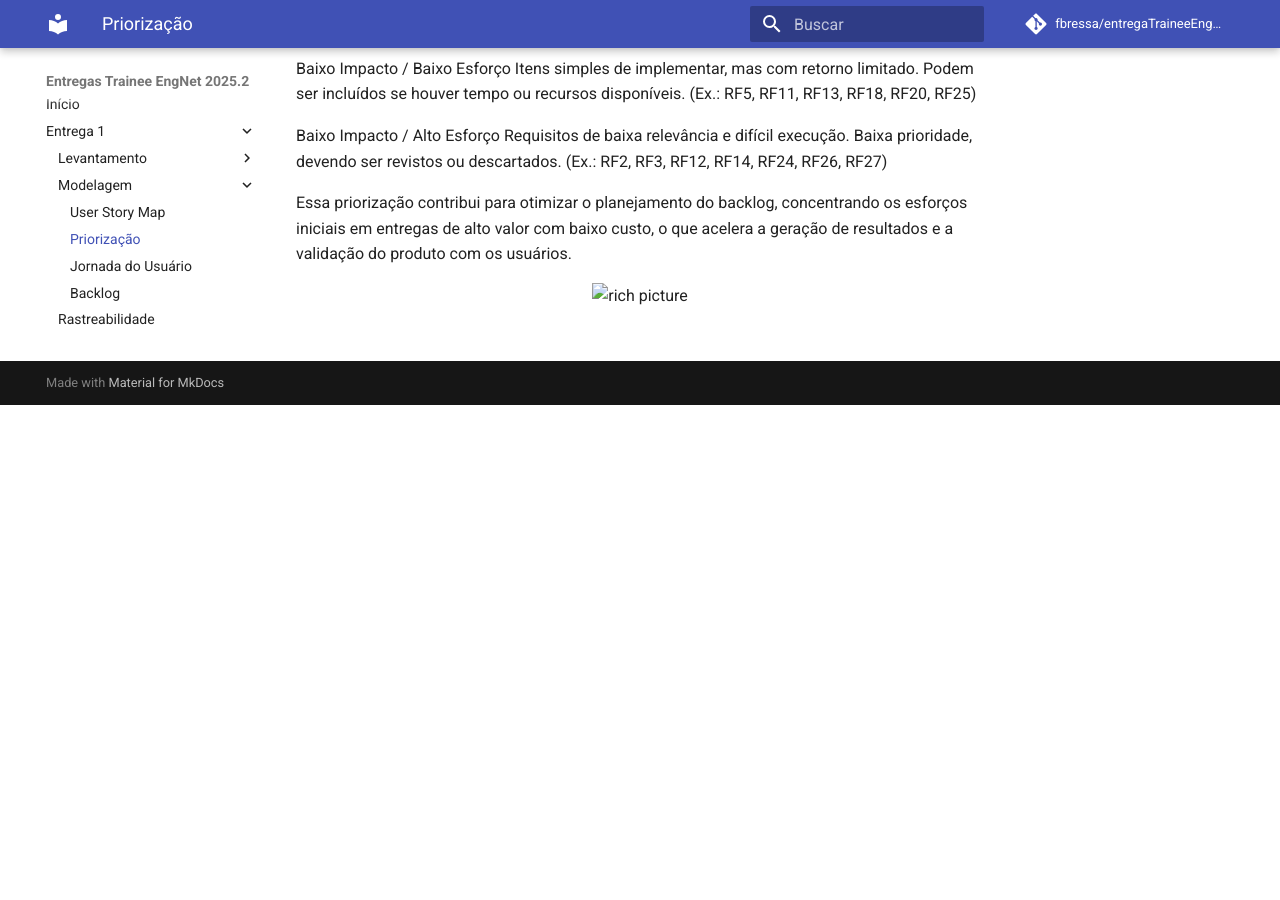
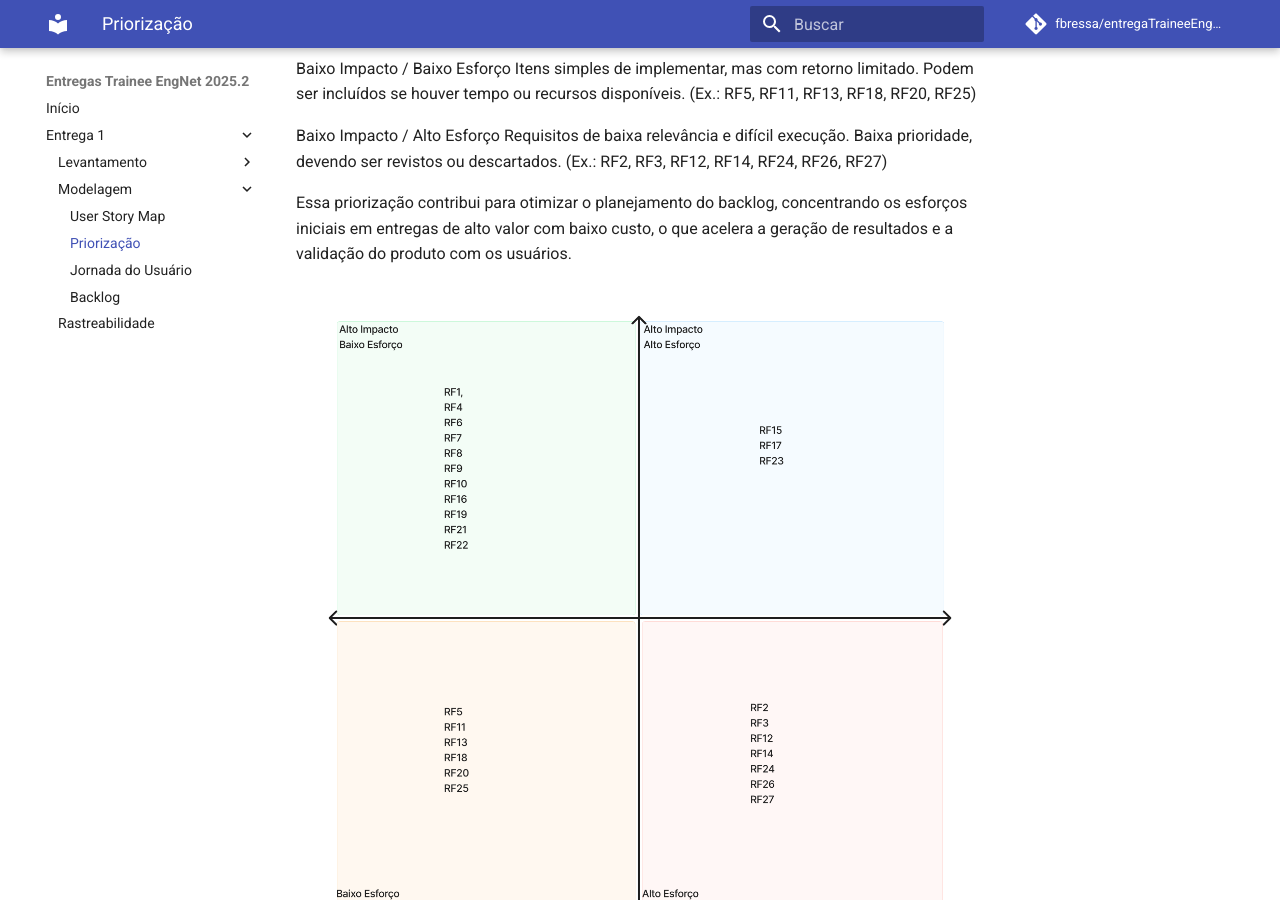
Before and after one commit to fbressa/entregaTraineeEngNet2025.2, an MkDocs documentation site: the page built from docs/entregas/priorizacao.md, in a window 1280 px wide and 900 px high, scrolled down 495 px. Built offline with MkDocs 1.6.1 and Material for MkDocs 9.7.7, drawn with Linux system fonts in a browser that asks for light colours; comment, search, counter and statistics services are not loaded; before the commit the page ends 900 px from its top, so only the background shows below that.

Commit message:
adicionando muita coisa

```diff
--- a/docs/entregas/priorizacao.md
+++ b/docs/entregas/priorizacao.md
@@ -26,6 +26,4 @@ Baixa prioridade, devendo ser revistos ou descartados.
 
 Essa priorização contribui para otimizar o planejamento do backlog, concentrando os esforços iniciais em entregas de alto valor com baixo custo, o que acelera a geração de resultados e a validação do produto com os usuários.
 
-<div align="center">
-    <img src="../assets/priorizacao.png" alt="rich picture">
-</div>
+![Matriz de priorização](../assets/priorizacao.png)
```
Also changed, not shown: docs/entregas/jornada.md (+7 -0 lines), docs/entregas/usm.md (+4 -0 lines).
